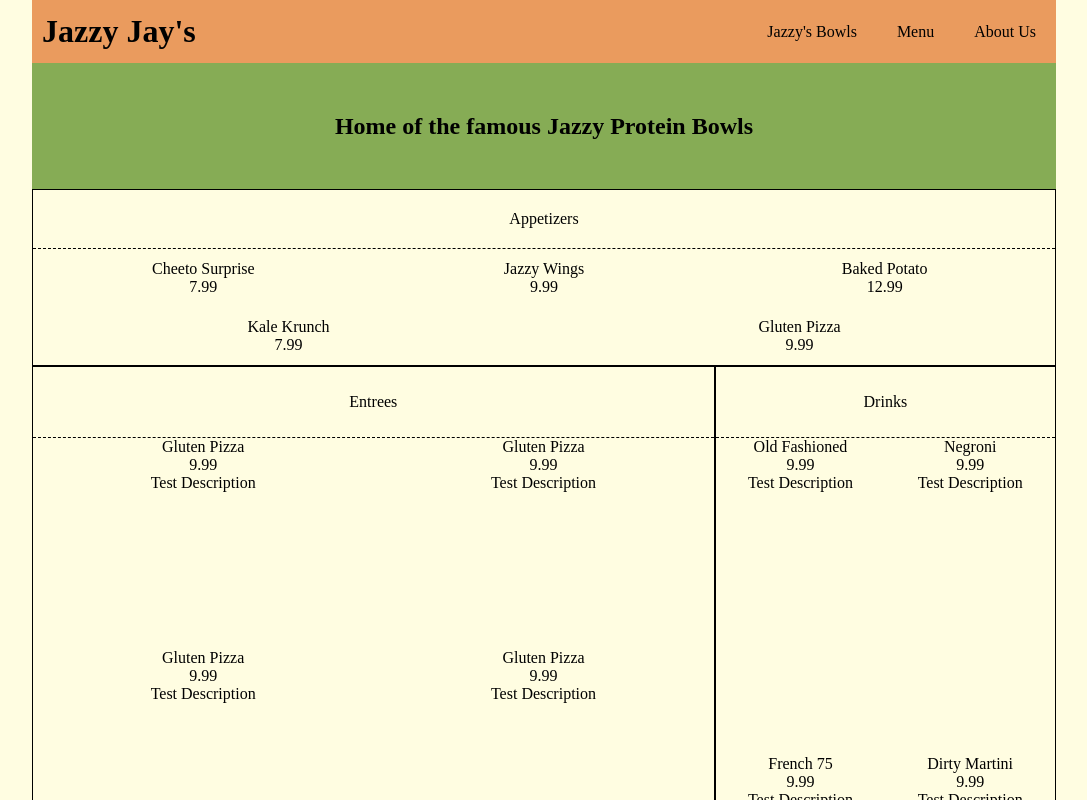
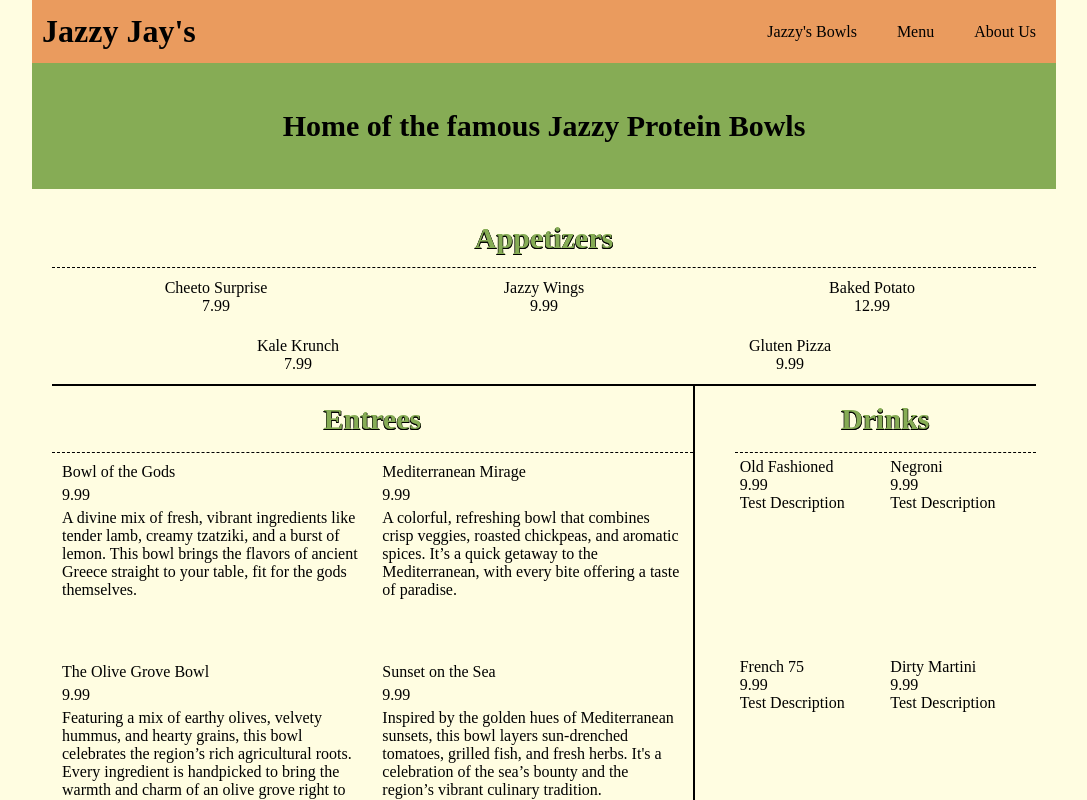
Before and after one commit to RTSolutionsLarry/odinRestaurantPage, a website built with webpack: page src/template.html in a window 1280 px wide. Both pictures are taken after a click on the item "Menu". Shown: the top 800 px of the page, without its empty margins (96-1183 px from the left). Built offline with nearby package versions, Linux system fonts and the light colour scheme.

Commit message:
Updated font styles

```diff
--- a/src/menu.js
+++ b/src/menu.js
@@ -37,40 +37,39 @@ const displayMenu = () => {
             description: 'Test Description'
         },
         {
-            name: 'Gluten Pizza',
+            name: 'Bowl of the Gods',
             price: '9.99',
             type: 'entree',
-            description: 'Test Description'
+            description: 'A divine mix of fresh, vibrant ingredients like tender lamb, creamy tzatziki, and a burst of lemon. This bowl brings the flavors of ancient Greece straight to your table, fit for the gods themselves.'
         },
         {
-            name: 'Gluten Pizza',
+            name: 'Mediterranean Mirage',
             price: '9.99',
             type: 'entree',
-            description: 'Test Description'
+            description: 'A colorful, refreshing bowl that combines crisp veggies, roasted chickpeas, and aromatic spices. It’s a quick getaway to the Mediterranean, with every bite offering a taste of paradise.'
         },
         {
-            name: 'Gluten Pizza',
+            name: 'The Olive Grove Bowl',
             price: '9.99',
             type: 'entree',
-            description: 'Test Description'
+            description: 'Featuring a mix of earthy olives, velvety hummus, and hearty grains, this bowl celebrates the region’s rich agricultural roots. Every ingredient is handpicked to bring the warmth and charm of an olive grove right to your plate.'
         },
         {
-            name: 'Gluten Pizza',
+            name: 'Sunset on the Sea',
             price: '9.99',
             type: 'entree',
-            description: 'Test Description'
+            description: "Inspired by the golden hues of Mediterranean sunsets, this bowl layers sun-drenched tomatoes, grilled fish, and fresh herbs. It's a celebration of the sea’s bounty and the region’s vibrant culinary tradition."},
+        {
+            name: "Baba’s Feast",
+            price: '9.99',
+            type: 'entree',
+            description: "A hearty bowl that combines rich lamb, smoky baba ghanoush, and roasted veggies, creating the ultimate comfort food. Named after a loving grandmother’s feast, it’s a plate full of Mediterranean heart and soul."
         },
         {
-            name: 'Gluten Pizza',
+            name: 'Aegean Bliss Bowl',
             price: '9.99',
             type: 'entree',
-            description: 'Test Description'
-        },
-        {
-            name: 'Gluten Pizza',
-            price: '9.99',
-            type: 'entree',
-            description: 'Test Description'
+            description: 'A refreshing blend of crisp greens, quinoa, feta, and a tangy dressing that evokes the peaceful waters of the Aegean Sea. Each bite is a reminder of the blissful, laid-back Mediterranean lifestyle.'
         },
         {
             name: 'Old Fashioned',
--- a/src/styles.css
+++ b/src/styles.css
@@ -69,6 +69,10 @@ body {
     margin: 20px;
 }
 
+.subtitle {
+    font-size: 30px;
+}
+
 .mainOfferContainer {
     background-color: var(--background-color);
     display: grid;
@@ -117,7 +121,7 @@ body {
 }
 
 .menuSection {
-    border: var(--border-color);
+    margin: 20px;
 }
 
 .appetizer {
@@ -128,6 +132,7 @@ body {
     display: grid;
     grid-template-rows:  1fr 1fr 1fr;
     height: 100%;
+    border-bottom: double 2px black;
 }
 
 .appetizerHeader,
@@ -137,6 +142,14 @@ body {
     justify-content: center;
     align-items: center;
     border-bottom: var(--secondary-border-color);
+    font-size: 30px;
+    font-weight: 550;
+    color: var(--healthy-green);
+    text-shadow:
+    -.5px .5px 0 #000,
+     .5px .5px 0 #000,
+    -.5px  .5px 0 #000,
+     .5px  .5px 0 #000;
 }
 
 .appetizerTop {
@@ -163,6 +176,7 @@ body {
 .entree {
     display: grid;
     grid-template-rows: 1fr 9fr;
+    border-right: double 2px black;
 }
 
 .entreeSection {
@@ -170,6 +184,12 @@ body {
     grid-template-columns: 1fr 1fr;
     grid-template-rows: 1fr 1fr 1fr;
     height: 100%;
+}
+
+.entreeName,
+.entreePrice,
+.entreeDescription {
+    margin: 5px;
 }
 
 .drink {
@@ -180,13 +200,14 @@ body {
 .drinkSection {
     display: grid;
     grid-template-columns: 1fr 1fr;
-    grid-template-rows: 1fr 1fr;
+    grid-template-rows: 1fr 1fr 1fr;
     height: 100%;
 }
 
 .entreeItem,
 .drinkItem {
-    text-align: center;
+    text-align: left;
+    margin: 5px;
 }
 
 .mainOfferContainer {
```
